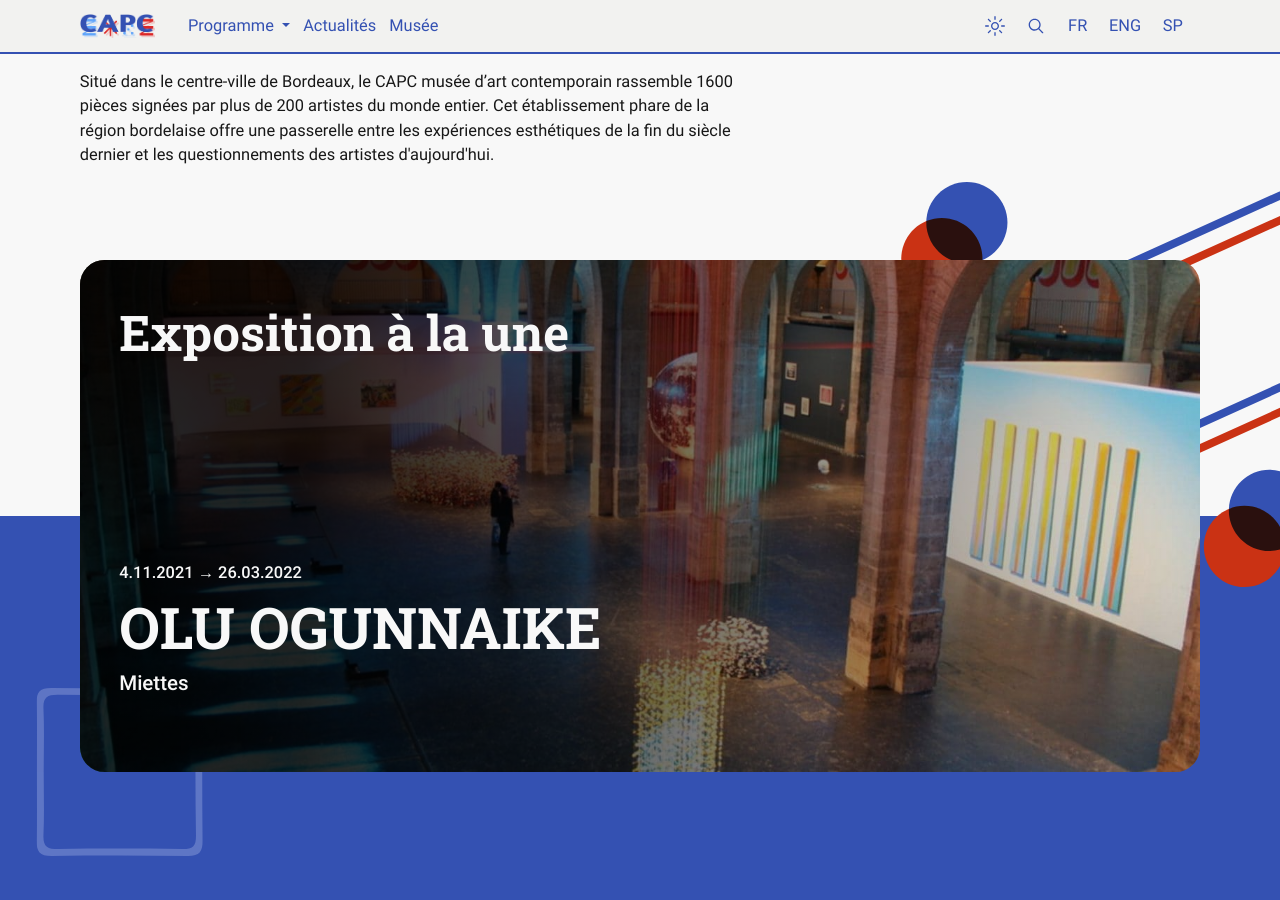
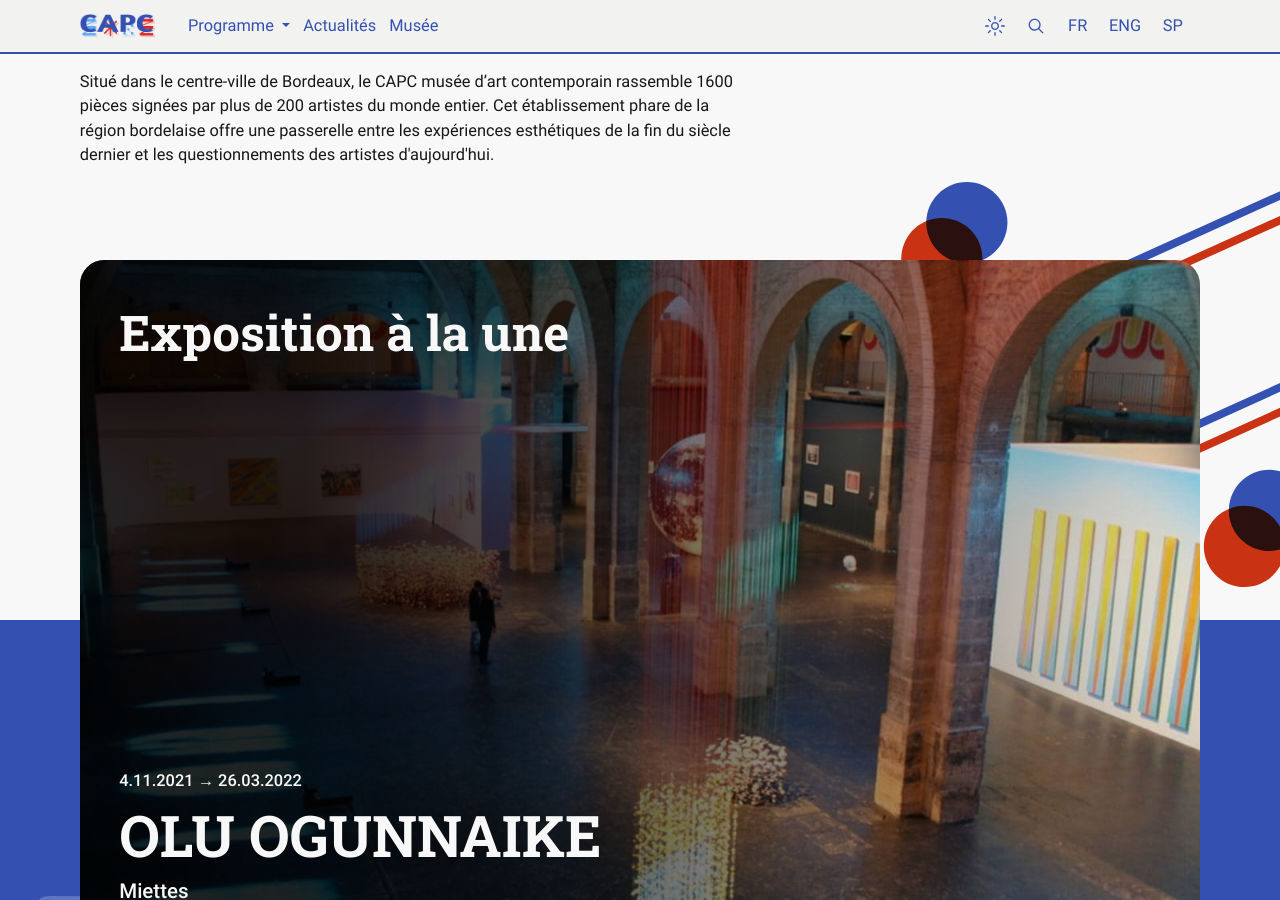
Before and after one commit to studio-beauvoir/jekyll-capc, a Jekyll site: the page built from _pages/index.html, in a window 1280 px wide and 900 px high, scrolled down 255 px. Built offline with Jekyll 4.4.1, drawn with Linux system fonts in a browser that asks for light colours.

Commit message:
fix hero height

```diff
--- a/_sass/sections/home/hero.scss
+++ b/_sass/sections/home/hero.scss
@@ -57,7 +57,8 @@
 
     .heroUne {
         position: relative;
-        min-height: 40vw;
+        height: 80vh;
+        // max-height: 42rem;
         // margin-bottom: -25%; // situe l'image à la moitiée à cheval
         cursor: pointer;
         transition: transform .2s;
```
Also changed, not shown: 2 other files.
